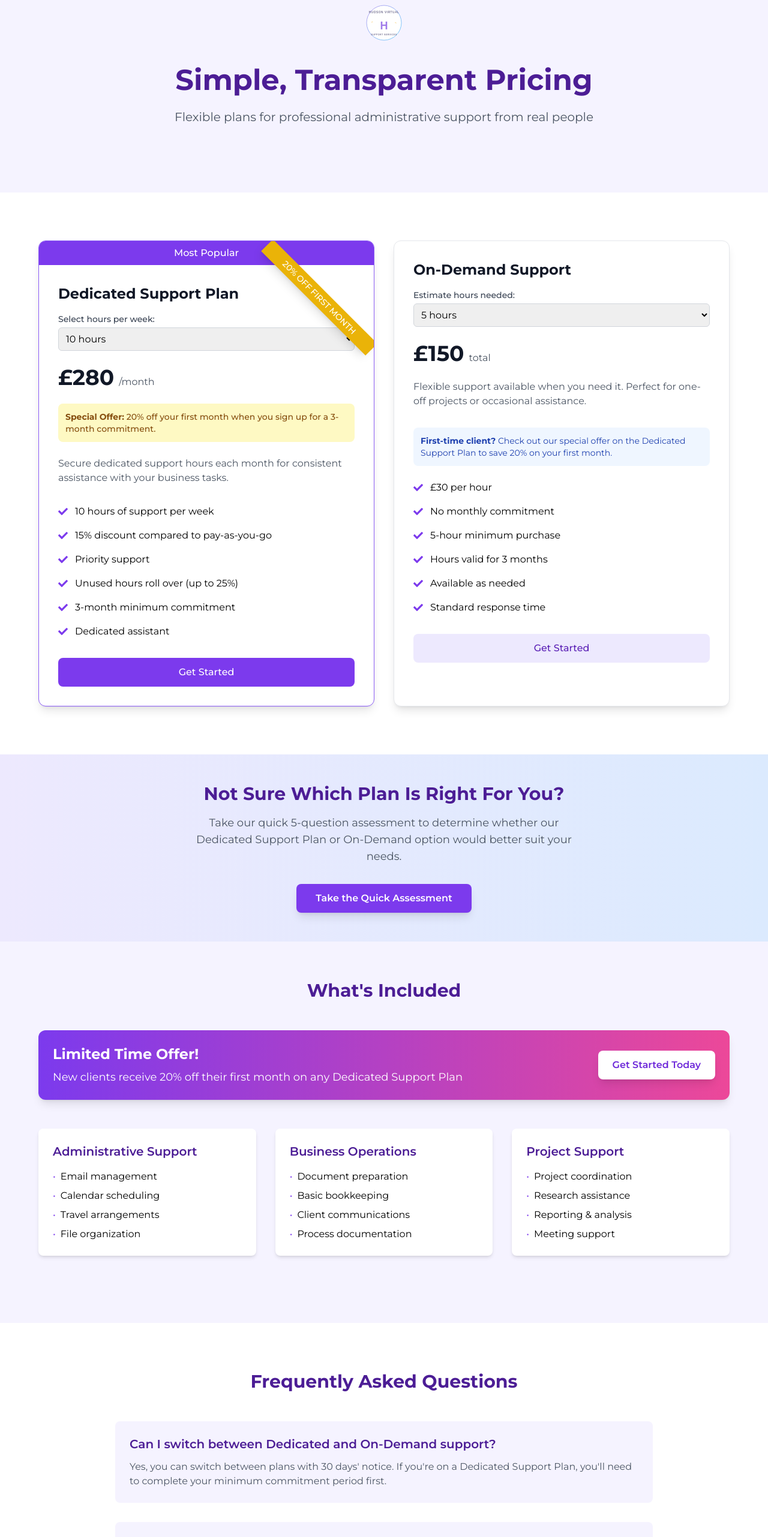
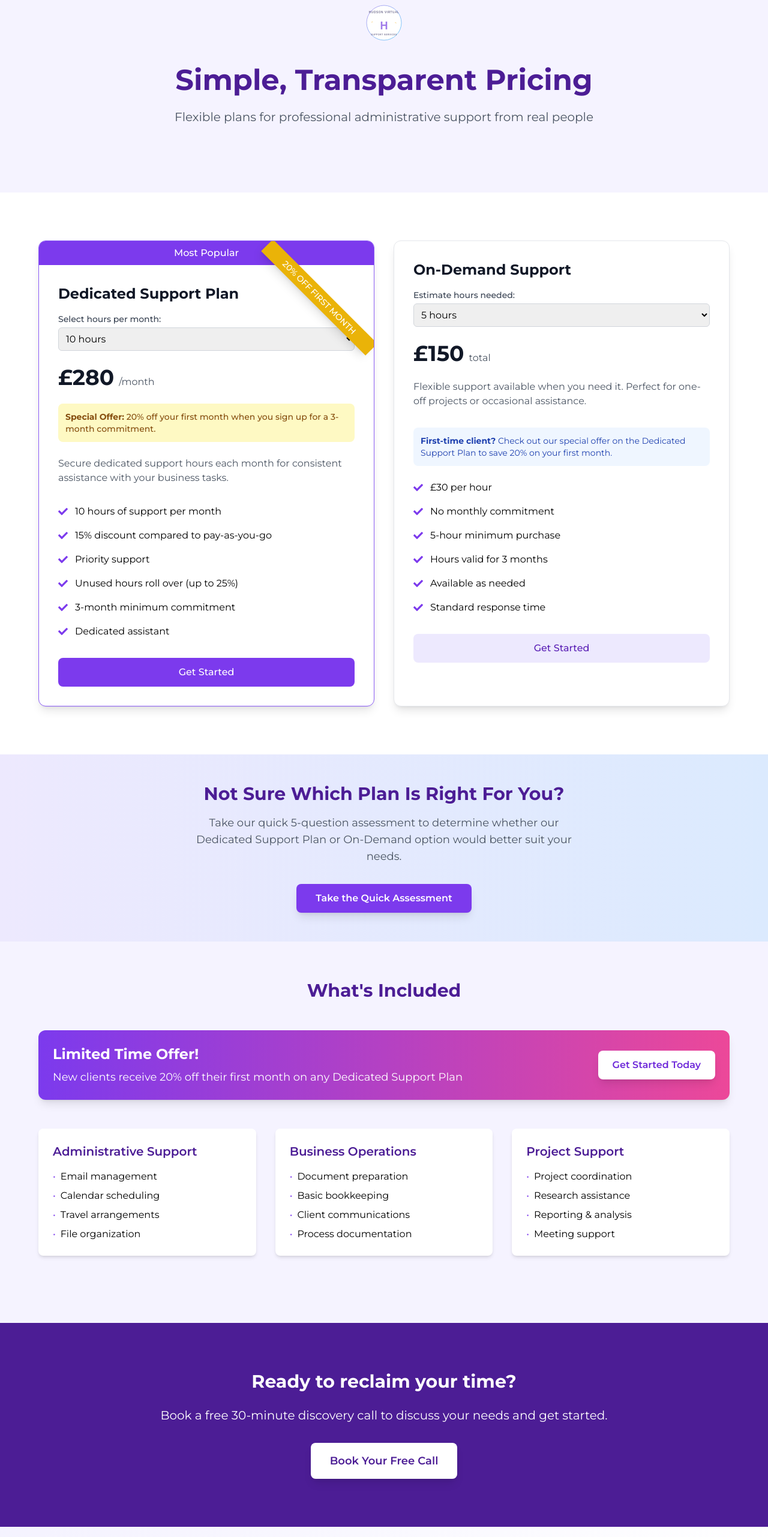
Before and after one commit to SGPDIGITALSOLUTIONS/natashawebsite, a Next.js app: page /pricing in a window 1280 px wide. Shown: the part 234-2797 px from the top of the page at 60% size. Built offline with nearby package versions, Linux system fonts and the light colour scheme.

Commit message:
Update pricing structure to monthly packages and remove FAQ section

```diff
--- a/app/pricing/page.tsx
+++ b/app/pricing/page.tsx
@@ -15,12 +15,12 @@ export default function PricingPage() {
 
   // Pricing calculations
   const retainerRates = {
-    5: 140,    // 5 hours * £28
     10: 280,   // 10 hours * £28
     15: 420,   // 15 hours * £28
     20: 560,   // 20 hours * £28
     25: 700,   // 25 hours * £28
     30: 840,   // 30 hours * £28
+    35: 980,   // 35 hours * £28
     40: 1120   // 40 hours * £28
   };
 
@@ -342,7 +342,7 @@ export default function PricingPage() {
 
                 <div className="mb-6">
                   <label htmlFor="retainer-hours" className="block text-sm font-medium text-gray-700 mb-1">
-                    Select hours per week:
+                    Select hours per month:
                   </label>
                   <select
                     id="retainer-hours"
@@ -350,12 +350,12 @@ export default function PricingPage() {
                     onChange={(e) => setRetainerHours(Number(e.target.value))}
                     className="w-full p-2 border border-gray-300 rounded-md focus:outline-none focus:ring-2 focus:ring-purple-600 focus:border-transparent"
                   >
-                    <option value={5}>5 hours</option>
                     <option value={10}>10 hours</option>
                     <option value={15}>15 hours</option>
                     <option value={20}>20 hours</option>
                     <option value={25}>25 hours</option>
                     <option value={30}>30 hours</option>
+                    <option value={35}>35 hours</option>
                     <option value={40}>40 hours</option>
                   </select>
                 </div>
@@ -373,7 +373,7 @@ export default function PricingPage() {
                 <ul className="space-y-4 mb-8">
                   <li className="flex items-start">
                     <FaCheck className="text-purple-600 mr-3 mt-1 flex-shrink-0" />
-                    <span>{retainerHours} hours of support per week</span>
+                    <span>{retainerHours} hours of support per month</span>
                   </li>
                   <li className="flex items-start">
                     <FaCheck className="text-purple-600 mr-3 mt-1 flex-shrink-0" />
@@ -582,38 +582,6 @@ export default function PricingPage() {
         </div>
       </section>
 
-      {/* FAQ Section */}
-      <section className="py-20 bg-white px-4">
-        <div className="max-w-4xl mx-auto">
-          <h2 className="text-3xl font-bold text-center text-purple-900 mb-12">Frequently Asked Questions</h2>
-          <div className="space-y-8">
-            {[
-              {
-                question: "Can I switch between Dedicated and On-Demand support?",
-                answer: "Yes, you can switch between plans with 30 days' notice. If you're on a Dedicated Support Plan, you'll need to complete your minimum commitment period first."
-              },
-              {
-                question: "What if I need more hours than my Dedicated Support Plan?",
-                answer: "Additional hours can be purchased at the On-Demand rate of £30 per hour. We'll notify you before you reach your monthly limit."
-              },
-              {
-                question: "How do I know how many hours I'll need?",
-                answer: "We recommend starting with our 5-hour Dedicated Support Plan or On-Demand option to assess your needs. We'll help you track usage and adjust as needed."
-              },
-              {
-                question: "Is there a minimum purchase for On-Demand support?",
-                answer: "Yes, the minimum purchase is 5 hours at £30 per hour (£150 total). Hours are valid for 3 months from the date of purchase."
-              }
-            ].map((faq, index) => (
-              <div key={index} className="bg-purple-50 rounded-lg p-6">
-                <h3 className="text-xl font-semibold text-purple-900 mb-3">{faq.question}</h3>
-                <p className="text-gray-600">{faq.answer}</p>
-              </div>
-            ))}
-          </div>
-        </div>
-      </section>
-
       {/* CTA Section */}
       <section className="py-20 bg-purple-900 text-white px-4">
         <div className="max-w-4xl mx-auto text-center">
```
